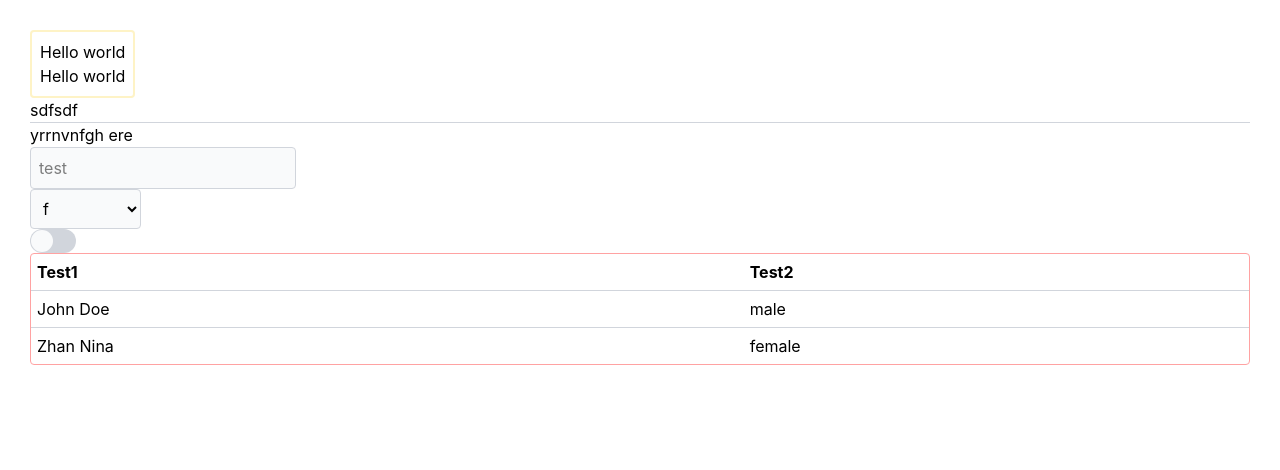
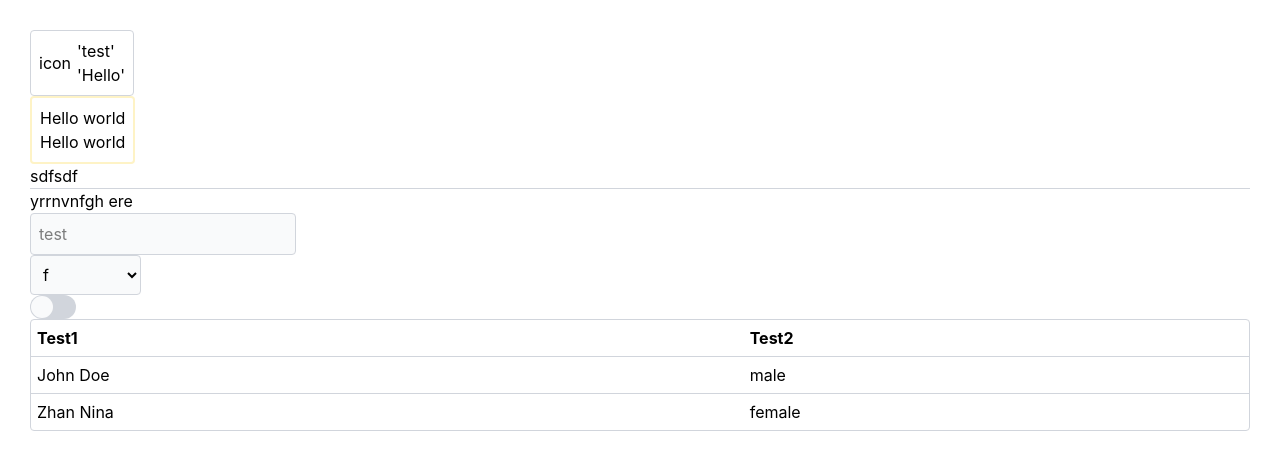
Before and after one commit to johnsoatra/react-epack, a React (Vite) app: page / in a window 1280 px wide. Shown: the top 470 px of the page. Built offline with nearby package versions, Linux system fonts and the light colour scheme.

Commit message:
style info card

```diff
--- /dev/null
+++ b/src/index.css
@@ -0,0 +1,5 @@
+@import "tailwindcss";
+
+[data-re-table] {
+  @apply border-gray-300;
+}
--- a/src/lib/index.css
+++ b/src/lib/index.css
@@ -85,4 +85,12 @@
       @apply w-[0.5px] h-auto self-stretch;
     }
   }
+
+  [data-re-card] {
+    @apply flex items-center gap-x-1.5;
+
+    [data-re-info] {
+      @apply flex flex-col items-start justify-start;
+    }
+  }
 }
--- a/src/main.tsx
+++ b/src/main.tsx
@@ -1,3 +1,4 @@
+import './index.css';
 import { StrictMode } from 'react';
 import { createRoot } from 'react-dom/client';
 import Test from './test/Test.tsx';
@@ -6,6 +7,7 @@ createRoot(document.getElementById('root')!).render(
   <StrictMode>
     <div className='p-7.5'>
       <Test />
+      <div className='test text-white'>fff</div>
     </div>
   </StrictMode>,
 );
--- a/src/test/Test.tsx
+++ b/src/test/Test.tsx
@@ -1,4 +1,4 @@
-import { Button, GroupSelect, Input, Switch, Table, type ButtonProps } from "../lib";
+import { Button, GroupSelect, InfoCard, Input, Switch, Table, type ButtonProps } from "../lib";
 import TestCard from "./TestCard";
 import TestLine from "./TestLine";
 import TestPopover from "./TestPopover";
@@ -7,6 +7,13 @@ export default function () {
   return (
     // <Button>Hello world</Button>
     <div className="flex flex-col items-start">
+      <InfoCard
+        pack={{
+          description: <span>'Hello'</span>,
+          title: <span>'test'</span>,
+          icon: { node: 'icon' }
+        }}
+      />
       <TestCard />
       <TestLine />
       <TestPopover />
```
